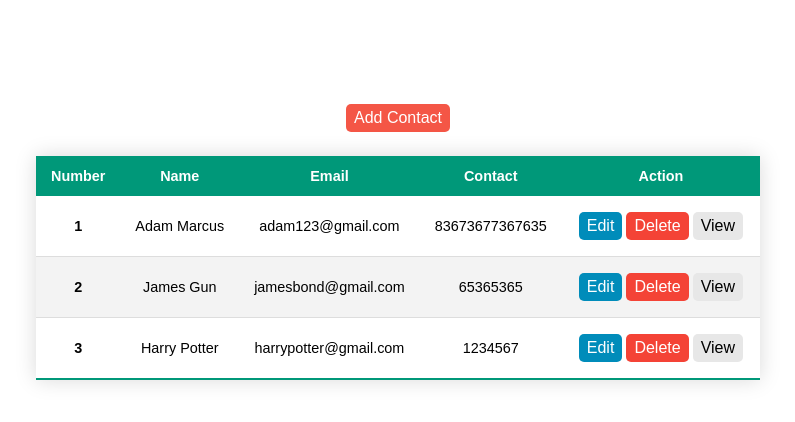
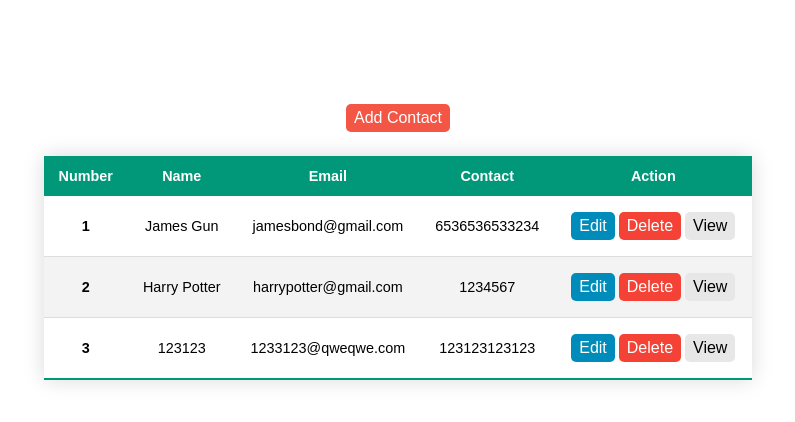
Before and after one commit to bbilginerdem/rtk-crud, a React (Create React App) app: page / in a window 1280 px wide. Shown: the top 422 px of the page, without its empty margins (242-1037 px from the left). Built offline with nearby package versions, Linux system fonts and the light colour scheme; data requests are answered from the project's data file.

Commit message:
update button and query added

```diff
--- a/db.json
+++ b/db.json
@@ -1,15 +1,9 @@
 {
   "contacts": [
     {
-      "name": "Adam Marcus",
-      "email": "adam123@gmail.com",
-      "contact": "83673677367635",
-      "id": 1
-    },
-    {
       "name": "James Gun",
       "email": "jamesbond@gmail.com",
-      "contact": "65365365",
+      "contact": "6536536533234",
       "id": 5
     },
     {
@@ -17,6 +11,12 @@
       "email": "harrypotter@gmail.com",
       "contact": "1234567",
       "id": 6
+    },
+    {
+      "name": "123123",
+      "email": "1233123@qweqwe.com",
+      "contact": "123123123123",
+      "id": 7
     }
   ]
 }
--- a/src/pages/AddEdit.tsx
+++ b/src/pages/AddEdit.tsx
@@ -2,7 +2,7 @@ import React, { useState, useEffect } from 'react'
 import { useParams, useNavigate } from 'react-router-dom'
 import { toast } from 'react-toastify'
 import "./AddEdit.css"
-import { useAddContactMutation } from '../services/contactsApi'
+import { useAddContactMutation, useContactQuery, useUpdateContactMutation } from '../services/contactsApi'
 
 const initialState = {
   name: "",
@@ -12,9 +12,32 @@ const initialState = {
 
 const AddEdit = () => {
   const [formValue, setFormValue] = useState(initialState)
+  const [editMode, setEditMode] = useState(false)
   const [addContact] = useAddContactMutation()
+  const [updateContact] = useUpdateContactMutation()
   const { name, email, contact } = formValue
   const navigate = useNavigate()
+
+  const { id } = useParams()
+  const { data, error } = useContactQuery(id!)
+
+  useEffect(() => {
+    if (id) {
+      setEditMode(true)
+      if (data) {
+        setFormValue({ ...data })
+      }
+    } else {
+      setEditMode(false)
+      setFormValue({ ...initialState })
+    }
+  }, [id, data])
+
+  useEffect(() => {
+    if (error && id) {
+      toast.error("Something went wrong!")
+    }
+  }, [error, id])
 
   const handleInputChange = (e: any) => {
     let { name, value } = e.target
@@ -25,9 +48,16 @@ const AddEdit = () => {
     if (!name && !email && !contact) {
       toast.error("Please fill all the fields!")
     } else {
-      await addContact(formValue)
-      navigate("/")
-      toast.success("Contact Added Successfully!")
+      if (!editMode) {
+        await addContact(formValue)
+        navigate("/")
+        toast.success("Contact Added Successfully!")
+      } else {
+        await updateContact(formValue)
+        navigate("/")
+        setEditMode(false)
+        toast.success("Contact Updated Successfully!")
+      }
     }
   }
 
@@ -47,7 +77,7 @@ const AddEdit = () => {
         <input type="email" id="email" name="email" placeholder="Enter Email..." value={email} onChange={handleInputChange} />
         <label htmlFor="contact">Contact</label>
         <input type="number" id="contact" name="contact" placeholder="Enter Contact Number..." value={contact} onChange={handleInputChange} />
-        <input type="submit" value="Add" />
+        <input type="submit" value={editMode ? "Update" : "Add"} />
       </form>
     </div>
   )
--- a/src/services/contactsApi.tsx
+++ b/src/services/contactsApi.tsx
@@ -28,8 +28,16 @@ export const contactsApi = createApi({
         method: "DELETE",
       }),
       invalidatesTags: ["Contact"]
+    }),
+    updateContact: builder.mutation<void, Contact>({
+      query: ({ id, ...rest }) => ({
+        url: `/contacts/${id}`,
+        method: "PUT",
+        body: rest
+      }),
+      invalidatesTags: ["Contact"]
     })
   }),
 })
 
-export const { useContactsQuery, useContactQuery, useAddContactMutation, useDeleteContactMutation } = contactsApi
+export const { useContactsQuery, useContactQuery, useAddContactMutation, useDeleteContactMutation, useUpdateContactMutation } = contactsApi
```
